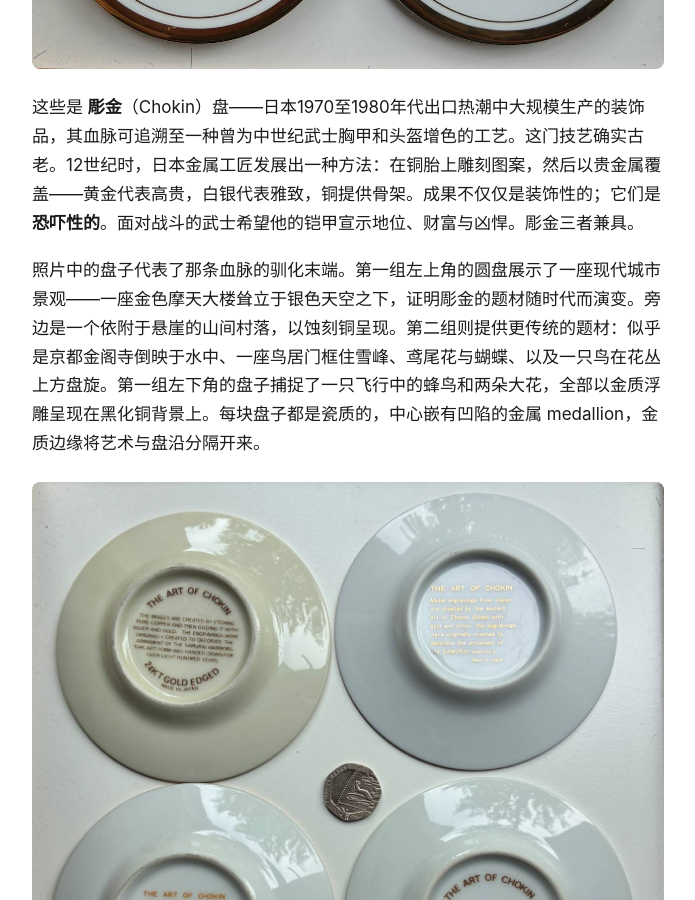
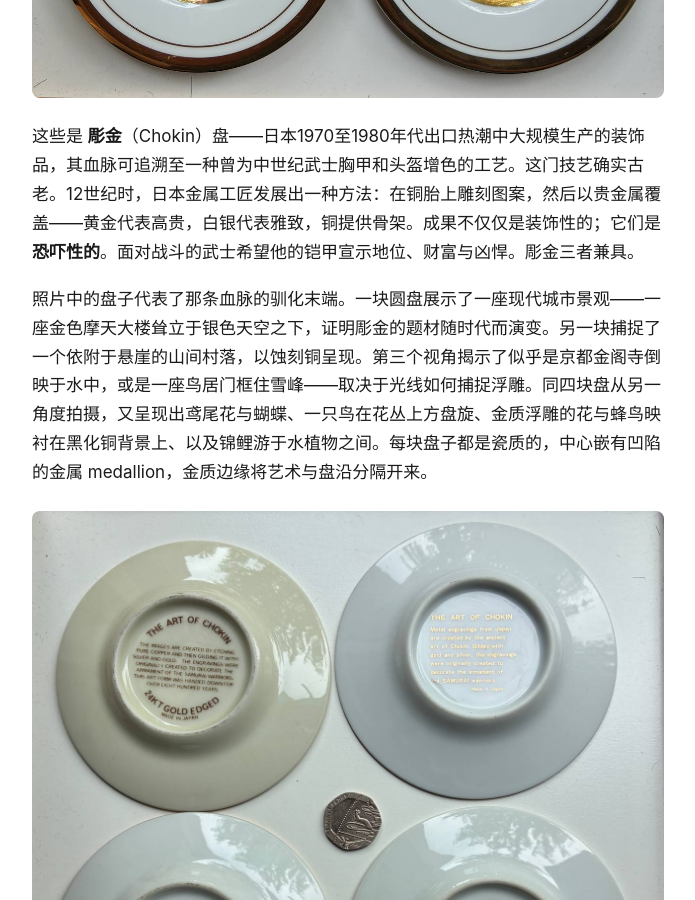
Before and after one commit to vfxowlsyvh/vfxowlsyvh.github.io, a Jekyll site: the page built from _posts/2026-05-20-chokin-plates-samurai-art-zh.md, in a window 1280 px wide and 900 px high, scrolled down 1780 px. Shown: the whole window, without its empty margins (292-987 px from the left). Built offline with Jekyll 4.4.1, drawn with Linux system fonts in a browser that asks for light colours; some of the changed text lies outside the part shown.

Commit message:
Revise Chokin article: correct 4 plates (not 8), two angles

```diff
--- a/_posts/2026-05-20-chokin-plates-samurai-art-zh.md
+++ b/_posts/2026-05-20-chokin-plates-samurai-art-zh.md
@@ -8,13 +8,13 @@ lang: zh
 
 ![第一组四块彫金盘](/assets/images/chokin-plates-set1.jpg)
 
-八块小瓷盘，每块不比茶碟大，排成两行。它们的中心闪耀着蚀刻铜胎、鎏金银饰的图案——日本寺庙、山间神社、锦鲤、鸢尾花和悬停中的蜂鸟，被定格在金属之中。边缘环绕着24K金边。翻过来，标签讲述了一个跨越八百年的故事：*"The Art of Chokin. 这些雕刻最初是为装饰武士战士的铠甲而创造的。这种艺术形式传承了八百多年。日本制造。"*
+四块小瓷盘，每块不比茶碟大，从两个角度拍摄。它们的中心闪耀着蚀刻铜胎、鎏金银饰的图案——一座金色摩天大楼、一个山间村落、花丛中的蜂鸟、以及水中的锦鲤，全部被定格在金属之中。换个角度再看，同四块盘在不同光线下又呈现出：水边寺庙、鸟居前的雪峰、鸢尾花与蝴蝶、以及花丛上的飞鸟。边缘环绕着24K金边。翻过来，标签讲述了一个跨越八百年的故事：*"The Art of Chokin. 这些雕刻最初是为装饰武士战士的铠甲而创造的。这种艺术形式传承了八百多年。日本制造。"*
 
 ![第二组四块彫金盘](/assets/images/chokin-plates-set2.jpg)
 
 这些是 **彫金**（Chokin）盘——日本1970至1980年代出口热潮中大规模生产的装饰品，其血脉可追溯至一种曾为中世纪武士胸甲和头盔增色的工艺。这门技艺确实古老。12世纪时，日本金属工匠发展出一种方法：在铜胎上雕刻图案，然后以贵金属覆盖——黄金代表高贵，白银代表雅致，铜提供骨架。成果不仅仅是装饰性的；它们是**恐吓性的**。面对战斗的武士希望他的铠甲宣示地位、财富与凶悍。彫金三者兼具。
 
-照片中的盘子代表了那条血脉的驯化末端。第一组左上角的圆盘展示了一座现代城市景观——一座金色摩天大楼耸立于银色天空之下，证明彫金的题材随时代而演变。旁边是一个依附于悬崖的山间村落，以蚀刻铜呈现。第二组则提供更传统的题材：似乎是京都金阁寺倒映于水中、一座鸟居门框住雪峰、鸢尾花与蝴蝶、以及一只鸟在花丛上方盘旋。第一组左下角的盘子捕捉了一只飞行中的蜂鸟和两朵大花，全部以金质浮雕呈现在黑化铜背景上。每块盘子都是瓷质的，中心嵌有凹陷的金属 medallion，金质边缘将艺术与盘沿分隔开来。
+照片中的盘子代表了那条血脉的驯化末端。一块圆盘展示了一座现代城市景观——一座金色摩天大楼耸立于银色天空之下，证明彫金的题材随时代而演变。另一块捕捉了一个依附于悬崖的山间村落，以蚀刻铜呈现。第三个视角揭示了似乎是京都金阁寺倒映于水中，或是一座鸟居门框住雪峰——取决于光线如何捕捉浮雕。同四块盘从另一角度拍摄，又呈现出鸢尾花与蝴蝶、一只鸟在花丛上方盘旋、金质浮雕的花与蜂鸟映衬在黑化铜背景上、以及锦鲤游于水植物之间。每块盘子都是瓷质的，中心嵌有凹陷的金属 medallion，金质边缘将艺术与盘沿分隔开来。
 
 ![彫金盘背面标签](/assets/images/chokin-plates-backs.jpg)
 
```
Also changed, not shown: _posts/2026-05-20-chokin-plates-samurai-art-en.md (+2 -2 lines).
